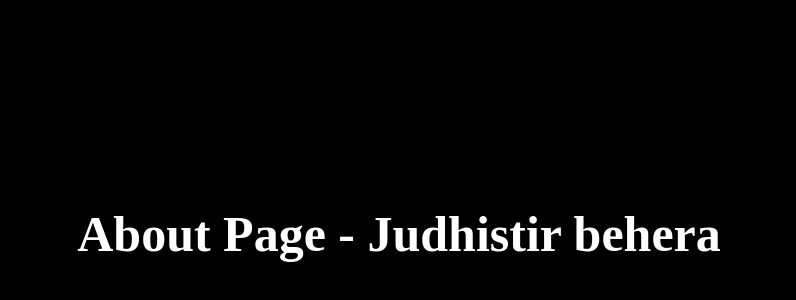
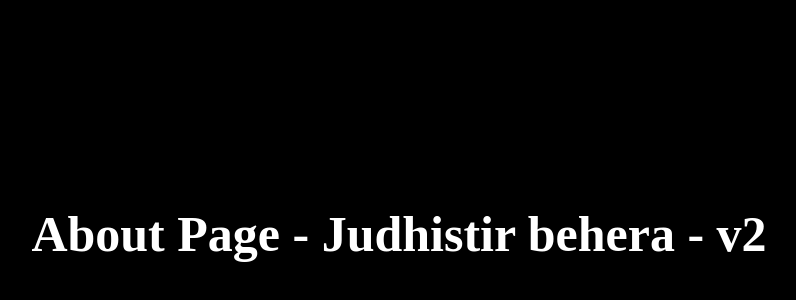
Before and after one commit to JUDHI3134/myrepo, a plain HTML site: page about.html in a window 1280 px wide. Shown: the part 174-474 px from the top of the page, without its empty margins (249-1045 px from the left). Drawn offline with Linux system fonts and the light colour scheme.

Commit message:
changed version in design main

```diff
--- a/about.html
+++ b/about.html
@@ -7,6 +7,6 @@
     <link rel="stylesheet" href="style.css">
 </head>
 <body>
-    <h1>About Page - Judhistir behera</h1>
+    <h1>About Page - Judhistir behera - v2</h1>
 </body>
 </html>
```
